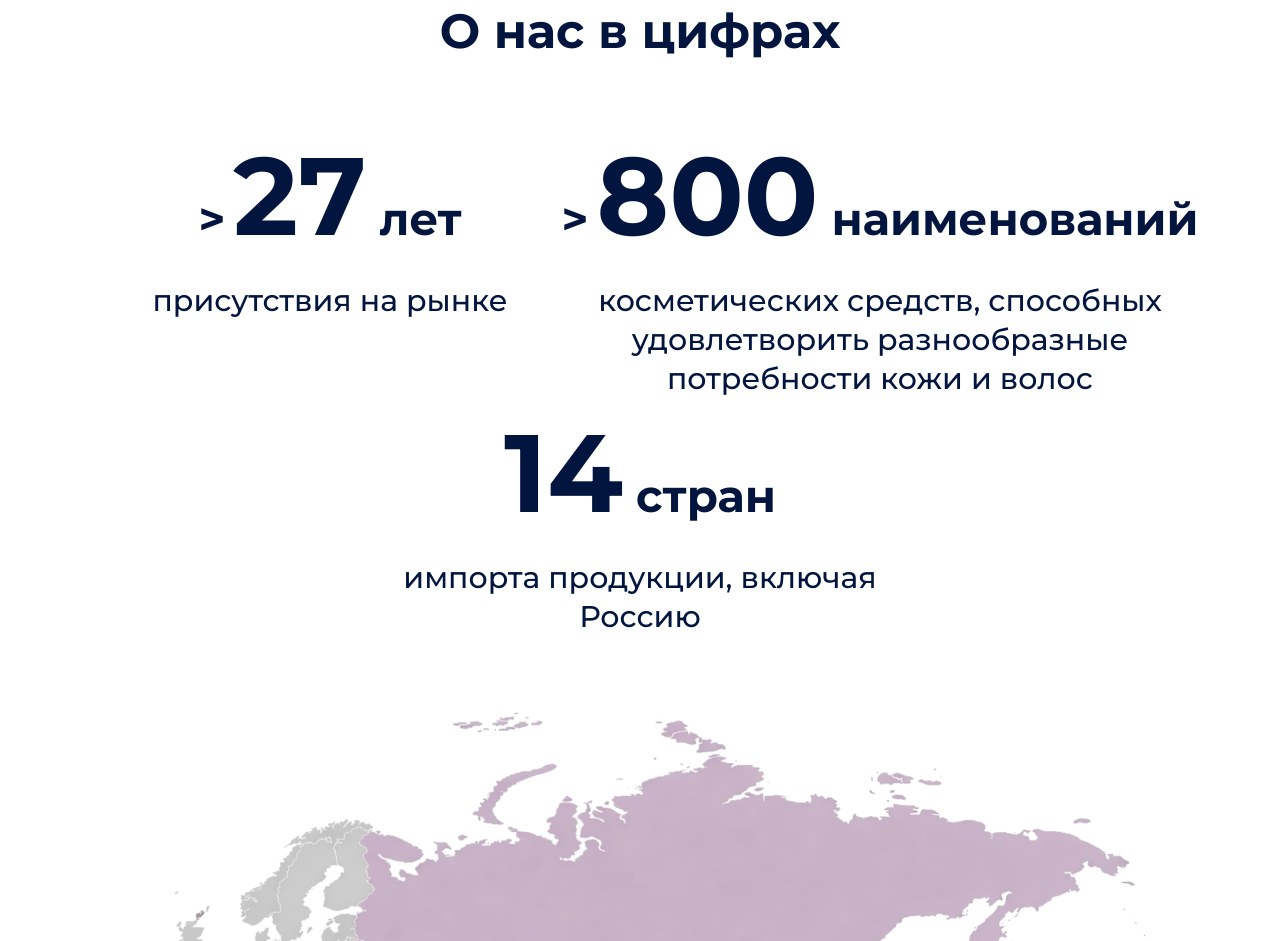
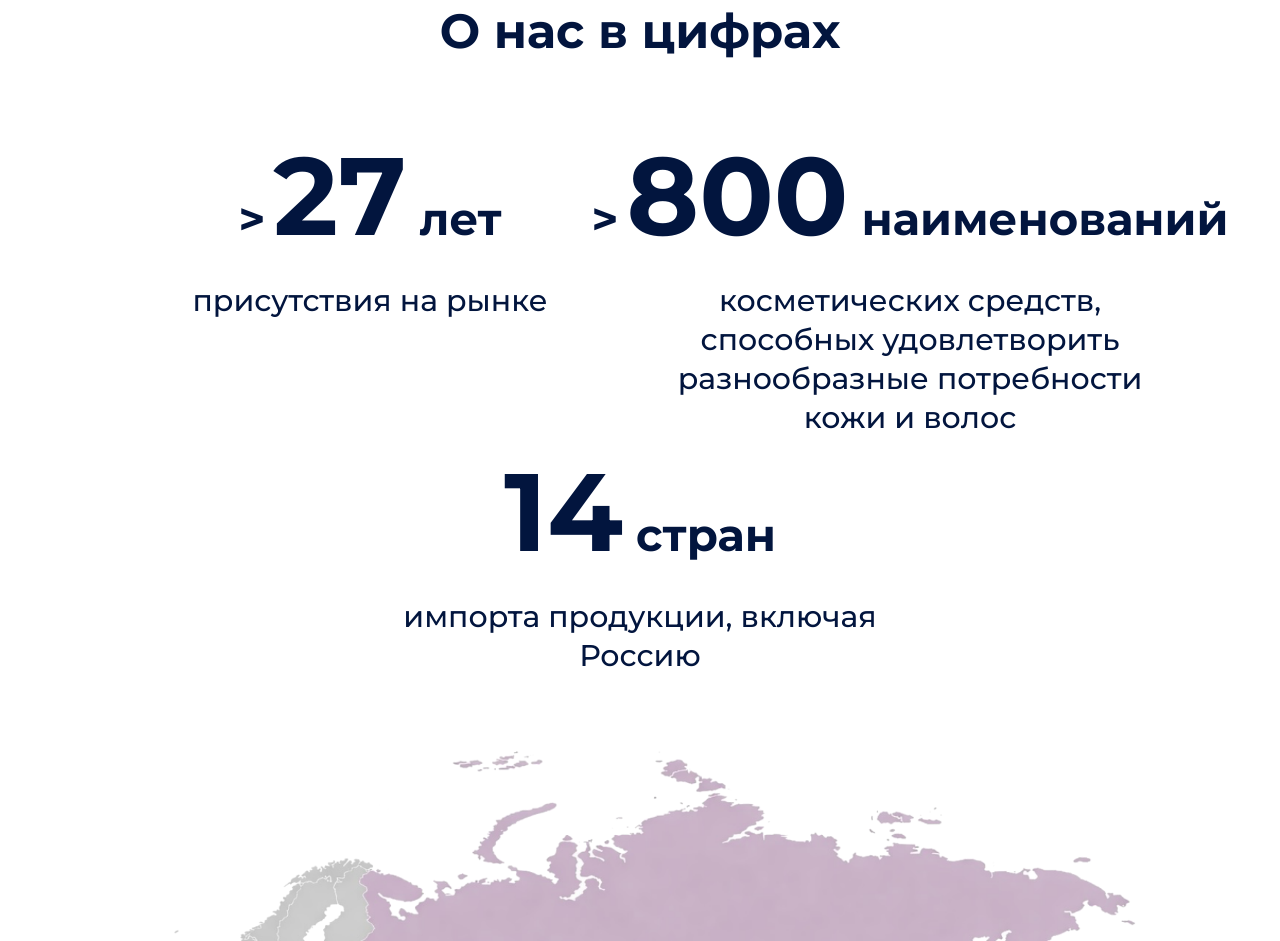
Before and after one commit to Sergei2023/FloresanTask, a website: page index.html in a window 1280 px wide. Shown: the part 1452-2393 px from the top of the page. Drawn offline with Linux system fonts and the light colour scheme.

Commit message:
fix for watching

```diff
--- a/css/style.css
+++ b/css/style.css
@@ -132,7 +132,7 @@ margin-bottom: 80px;
 display: flex;
 justify-content: space-between;
 align-items: flex-start;
-gap: 20px;
+/* gap: 20px; */
 flex-wrap: wrap;
 }
 
@@ -152,7 +152,7 @@ flex-wrap: wrap;
 
 .stats__item--wide {
   flex: 1;
-  max-width: 600px;
+  max-width: 650px;
 }
 
 .stats__number {
@@ -501,8 +501,22 @@ font-size: 48px;
 .values__text { font-size: 30px; } */
 }
 
-/* 1400 и ниже
+/* 1400 и ниже */
 @media (max-width: 1400px) {
+  .stats__item:nth-child(1),
+  .stats__item:nth-child(2) {
+    flex: 0 1 calc(50% - 40px);
+    max-width: 500px;
+  }
+  .stats__item:nth-child(3) {
+    flex: 0 0 100%;
+    display: flex;
+    flex-direction: column;
+    align-items: center;
+    justify-content: center;
+    margin-top: 20px;
+  }
+}
 /* .stats__number { font-size: 44px; } */
 /* .mission__text { font-size: 26px; } */
 
@@ -542,7 +556,7 @@ font-size: 48px;
 
   .stats__item--wide {
     flex: 0 1 calc(50% - 40px);
-    max-width: 500px;
+    max-width: 650px;
   }
 .stats__item--wide { flex: auto; }
 /* .stats__desc { font-size: 24px; } */
```
